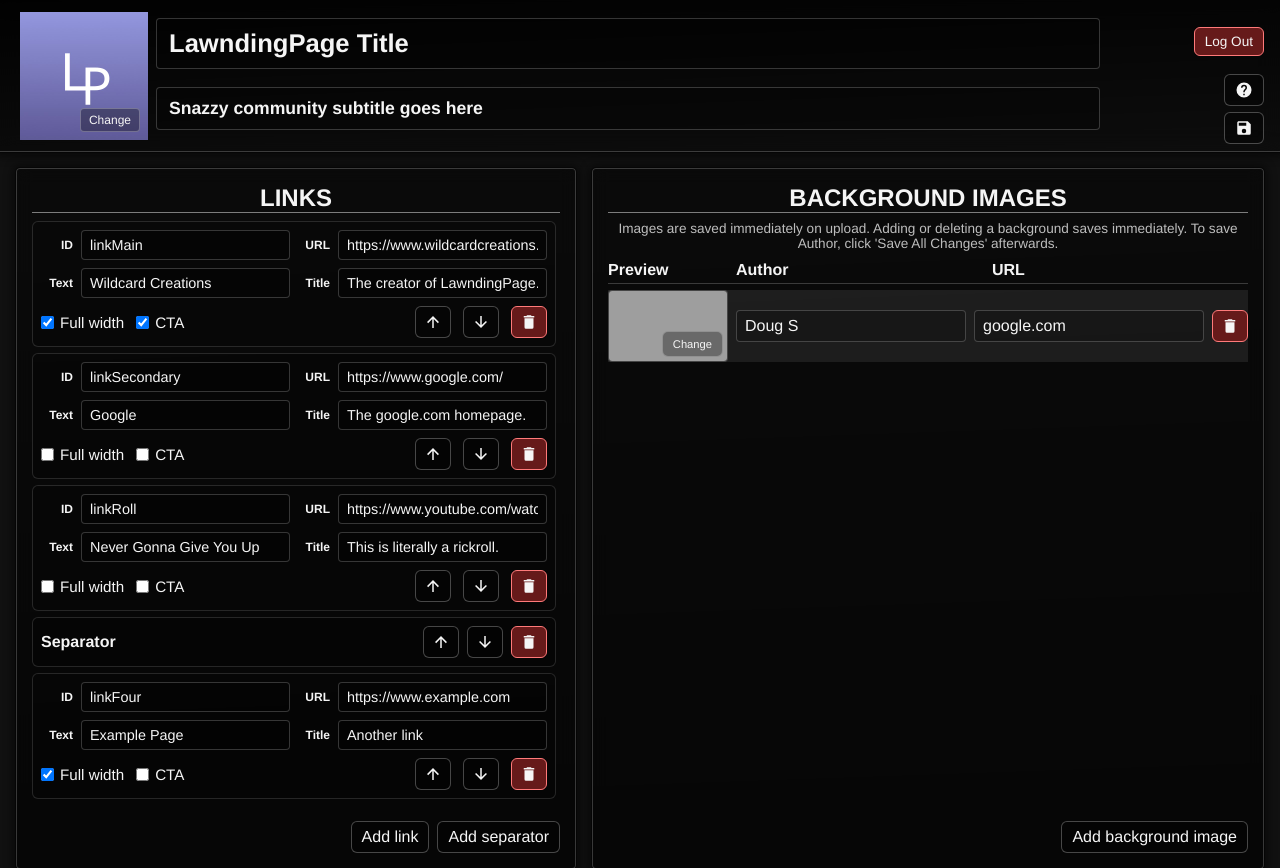
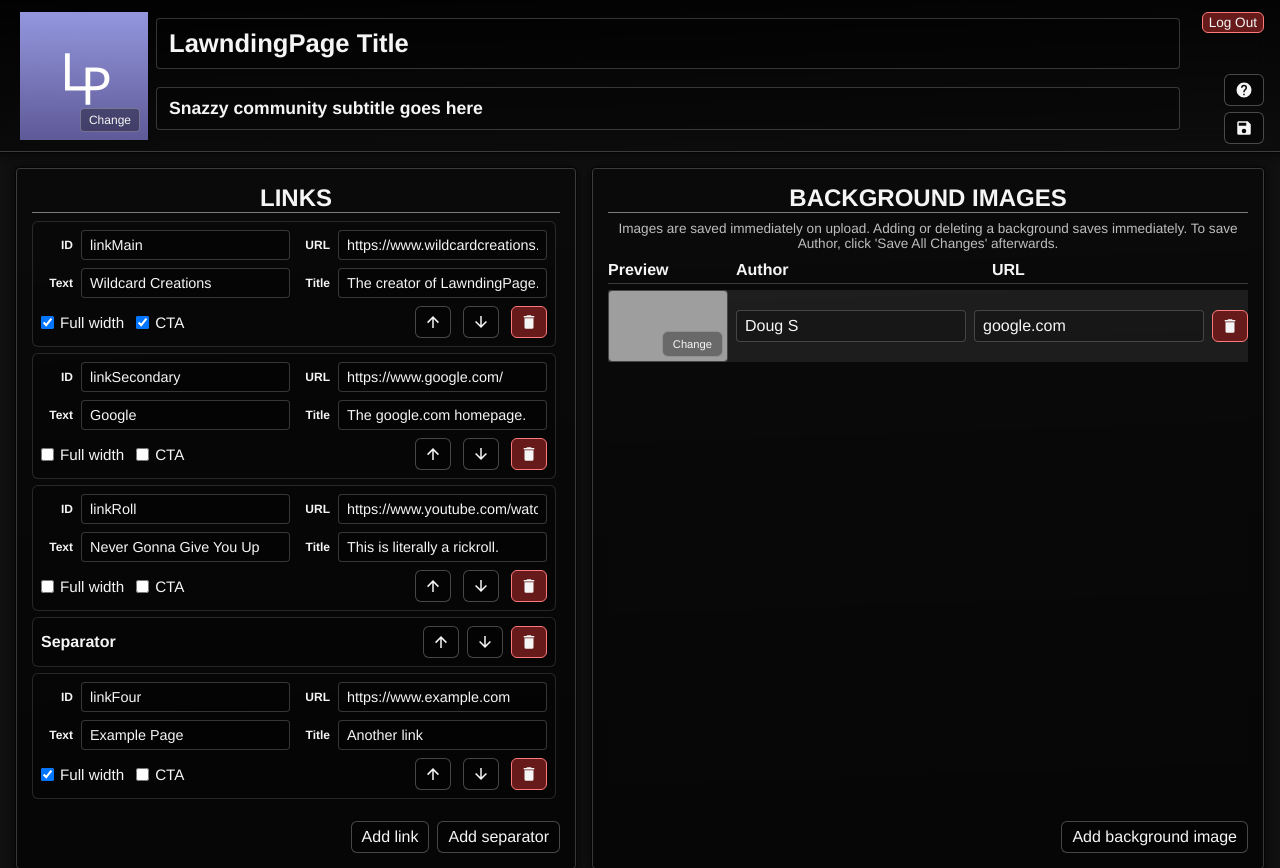
Before and after one commit to anthonyloprimo/lawndingpage, a PHP site: page /admin/config.php in a window 1280 px wide. Shown: the top 868 px of the page. Run offline with PHP 8.4, Linux system fonts and the light colour scheme; grey boxes are pictures that could not be loaded.

Commit message:
Fixed LICENSE.md, admin panel UI display.

```diff
--- a/admin/config.php
+++ b/admin/config.php
@@ -181,12 +181,14 @@ if (!empty($usersWarnings)) {
             <input class="headlineInput" type="text" name="siteSubtitle" value="<?php echo htmlspecialchars($headerData['subtitle'] ?? ''); ?>" aria-label="Site Subtitle">
         </div>
         <div class="headerActionStack">
+            <div class="headerUserStack">
                 <div class="signedInAs"><?php echo htmlspecialchars($_SESSION['auth_user'] ?? ''); ?></div>
                 <form method="post" action="">
                     <input type="hidden" name="action" value="logout">
                     <input type="hidden" name="csrf_token" value="<?php echo htmlspecialchars($_SESSION['csrf_token'] ?? ''); ?>">
                     <button class="logoutButton" type="submit">Log Out</button>
                 </form>
+            </div>
             <div class="headerActions">
                 <button class="helpTutorial iconButton" type="button" aria-label="Help" title="Need help?">
                     <svg xmlns="http://www.w3.org/2000/svg" viewBox="0 0 24 24"><path d="M15.07,11.25L14.17,12.17C13.45,12.89 13,13.5 13,15H11V14.5C11,13.39 11.45,12.39 12.17,11.67L13.41,10.41C13.78,10.05 14,9.55 14,9C14,7.89 13.1,7 12,7A2,2 0 0,0 10,9H8A4,4 0 0,1 12,5A4,4 0 0,1 16,9C16,9.88 15.64,10.67 15.07,11.25M13,19H11V17H13M12,2A10,10 0 0,0 2,12A10,10 0 0,0 12,22A10,10 0 0,0 22,12C22,6.47 17.5,2 12,2Z" /></svg>
--- a/public/res/config.css
+++ b/public/res/config.css
@@ -32,7 +32,7 @@ header.header {
 .headline {
     padding-top: 0;
     flex: 1 1 auto;
-    margin-right: 160px; /* leave room for the save button */
+    margin-right: 80px; /* leave room for the save button */
 }
 
 .headerActionStack {
@@ -45,6 +45,13 @@ header.header {
     justify-content: space-between;
     align-items: flex-end;
     gap: 8px;
+}
+
+.headerUserStack {
+    display: flex;
+    flex-direction: column;
+    align-items: flex-end;
+    gap: 4px;
 }
 
 .headerActions {
@@ -88,7 +95,7 @@ header.header {
     border-color: #FF7A7A;
     background: #661A1A;
     font-size: 0.85rem;
-    padding: 6px 10px;
+    padding: 2px 6px;
 }
 
 .logoutButton:hover {
```
Also changed, not shown: public/LICENSE.md, public/README.md. Lines whose indentation alone changed are shown as unchanged.
